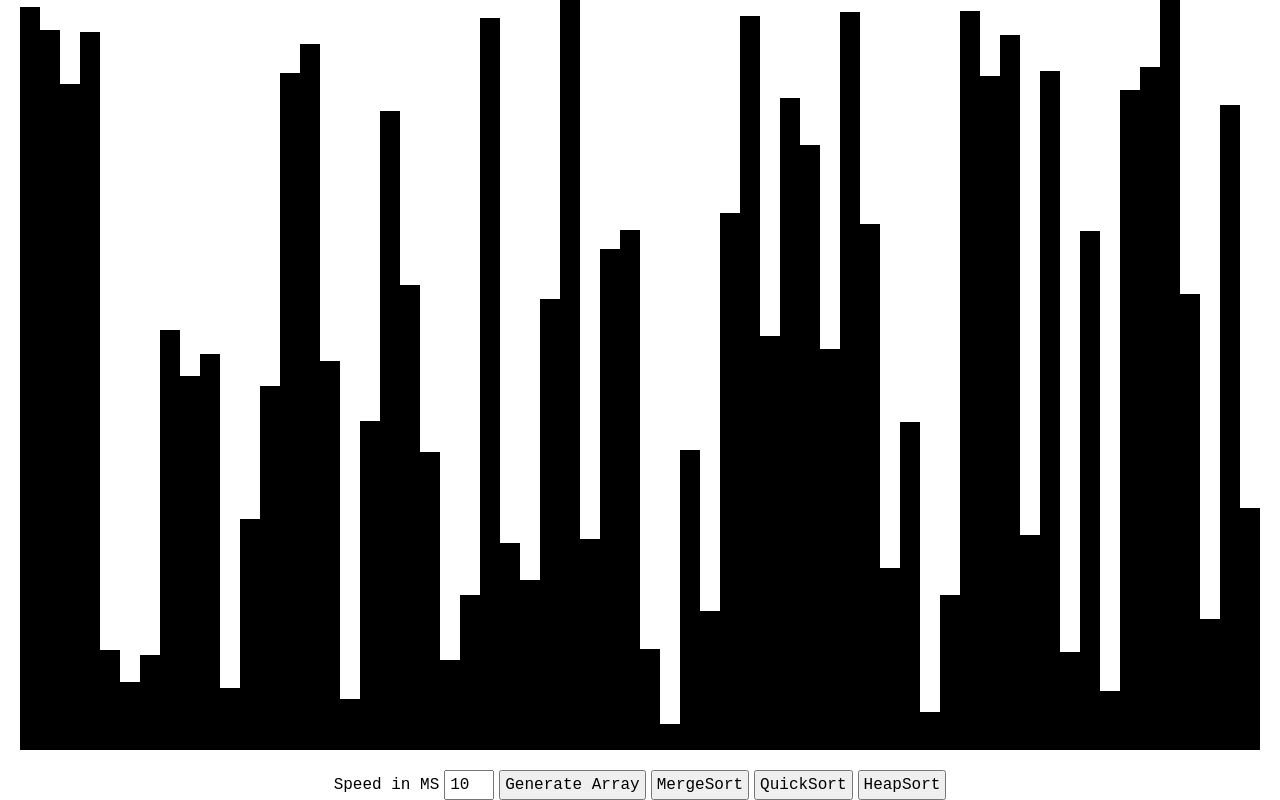
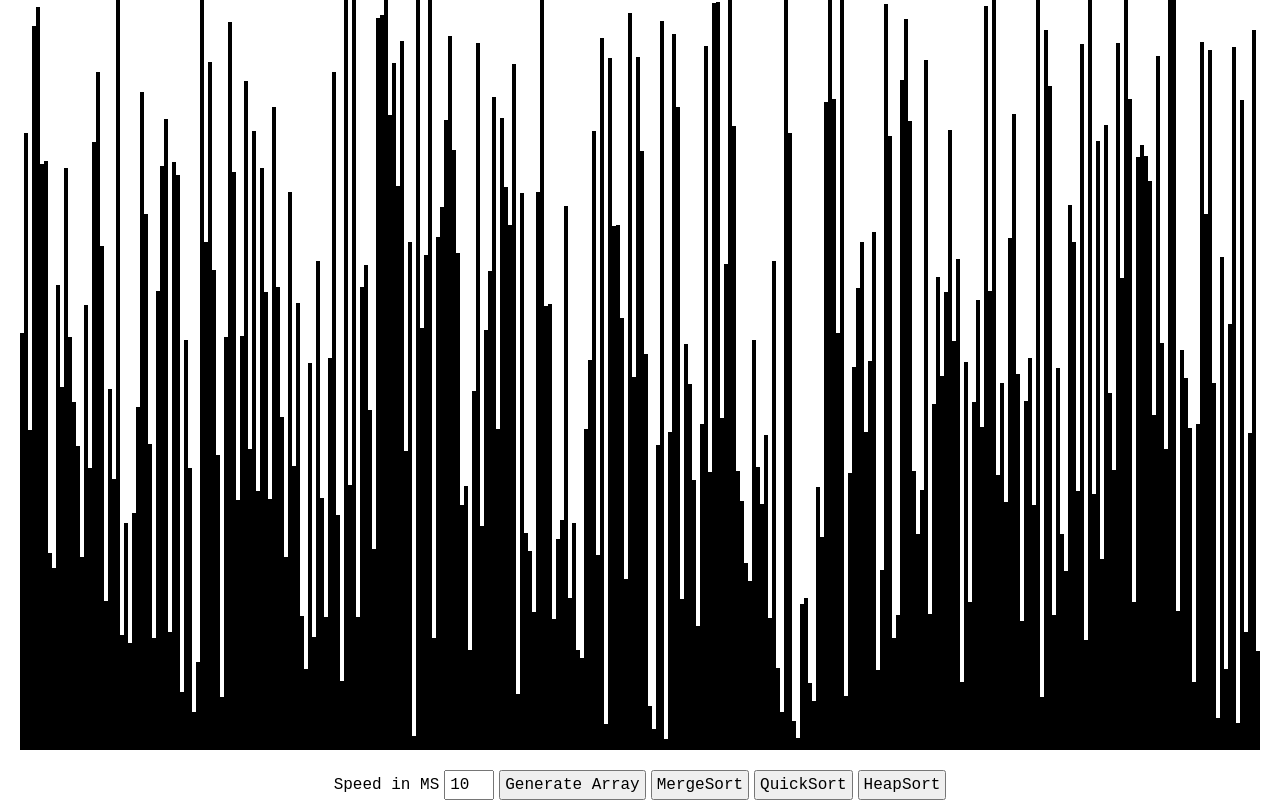
Before and after one commit to mhashemm/sorting-visualizer, a React (Create React App) app: page / in a window 1280 px wide. Built offline with nearby package versions, Linux system fonts and the light colour scheme.

Commit message:
refactor

```diff
--- a/src/Visualizer.tsx
+++ b/src/Visualizer.tsx
@@ -9,7 +9,7 @@ export interface VisualizerProps {}
 const MAIN_COLOR = 'black';
 const COLOR = 'red';
 const SWAP_COLOR = 'yellow';
-const LINE_WIDTH = 20;
+const LINE_WIDTH = 4;
 
 const randomInteger = (min: number, max: number) => {
   return Math.floor(Math.random() * (max - min + 1)) + min;
```
